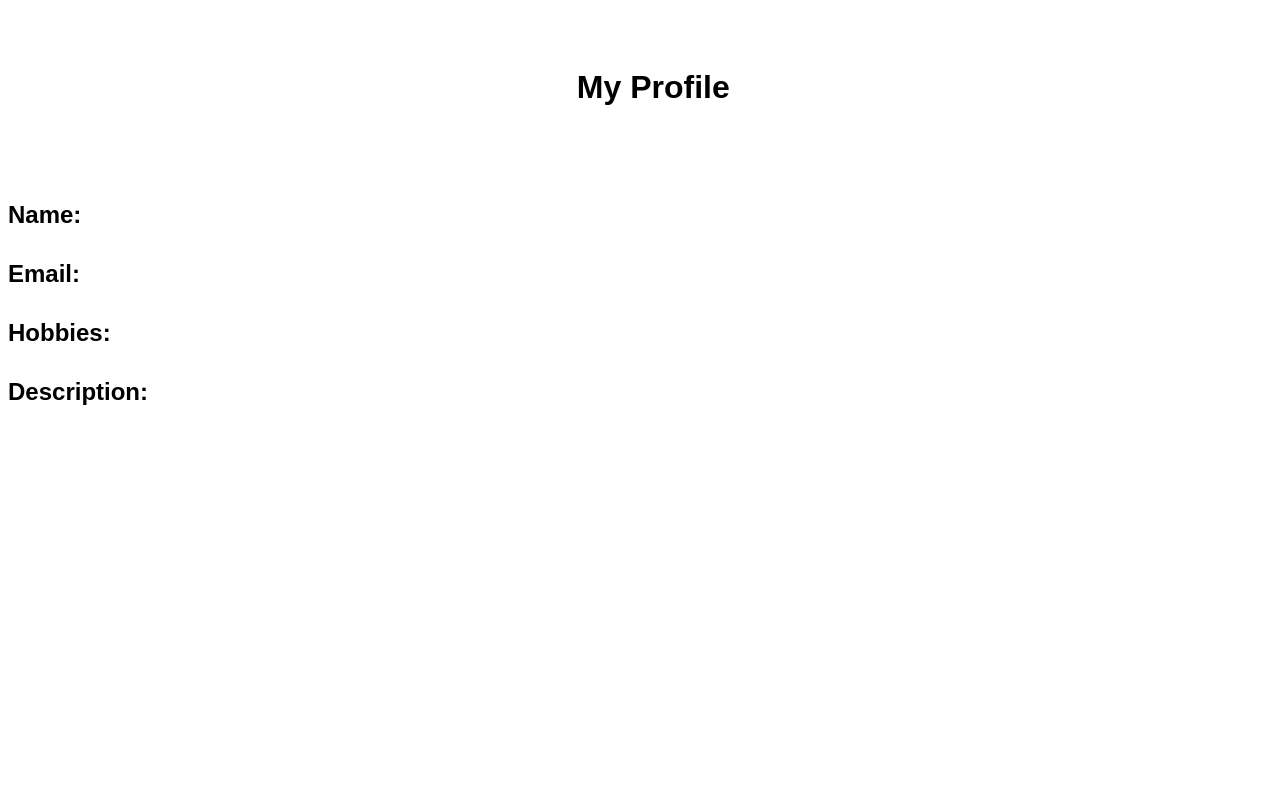
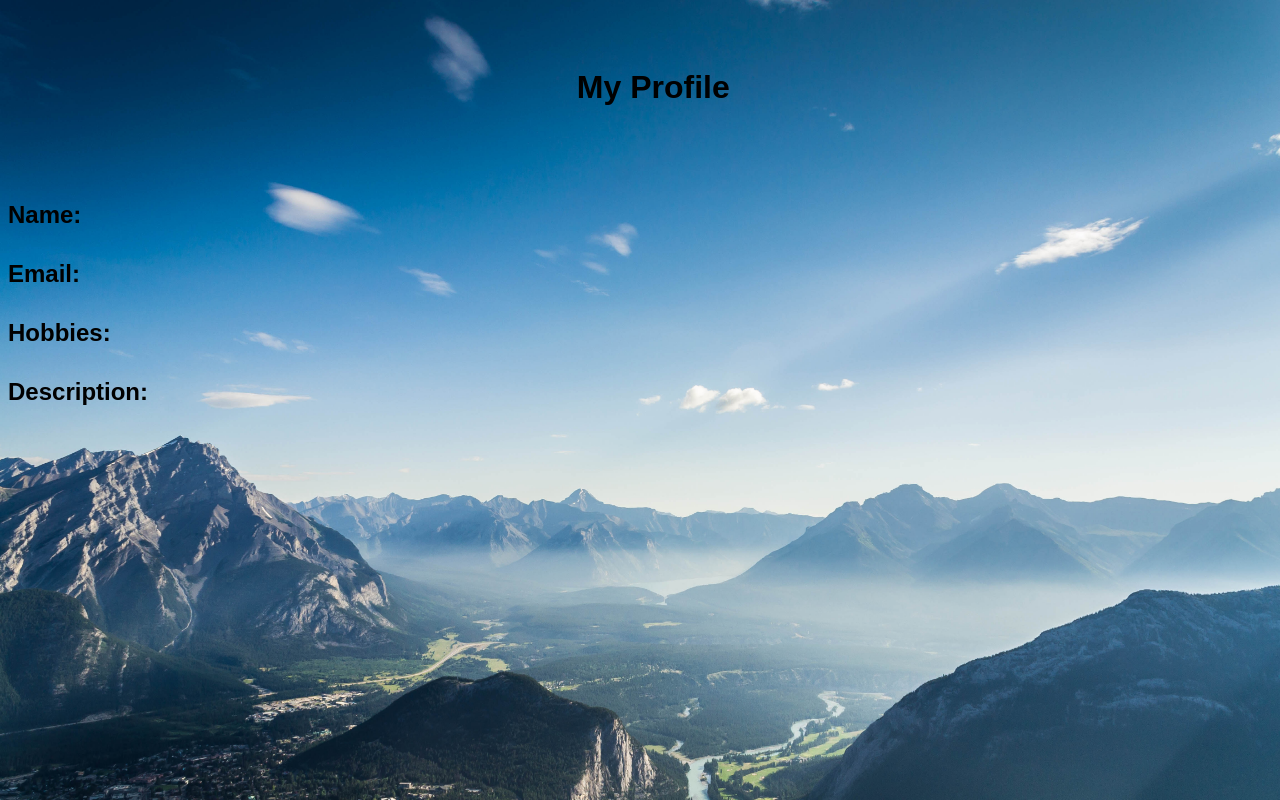
Before and after one commit to phistando/profile-node, a plain HTML site: page index.html in a window 1280 px wide. Shown: the top 800 px of the page. Drawn offline with nearby package versions, Linux system fonts and the light colour scheme; the site is published under a folder, as on GitHub Pages, so addresses that start at the root find nothing; no server answers.

Commit message:
background pic

```diff
--- a/style.css
+++ b/style.css
@@ -5,7 +5,7 @@
 
 
 body {
-  background-image: url("/assets/bgpic.jpeg");
+  background-image: url("./assets/bgpic.jpeg");
   background-size: cover;
   background-repeat: no-repeat;
   line-height: 1.625;
```
